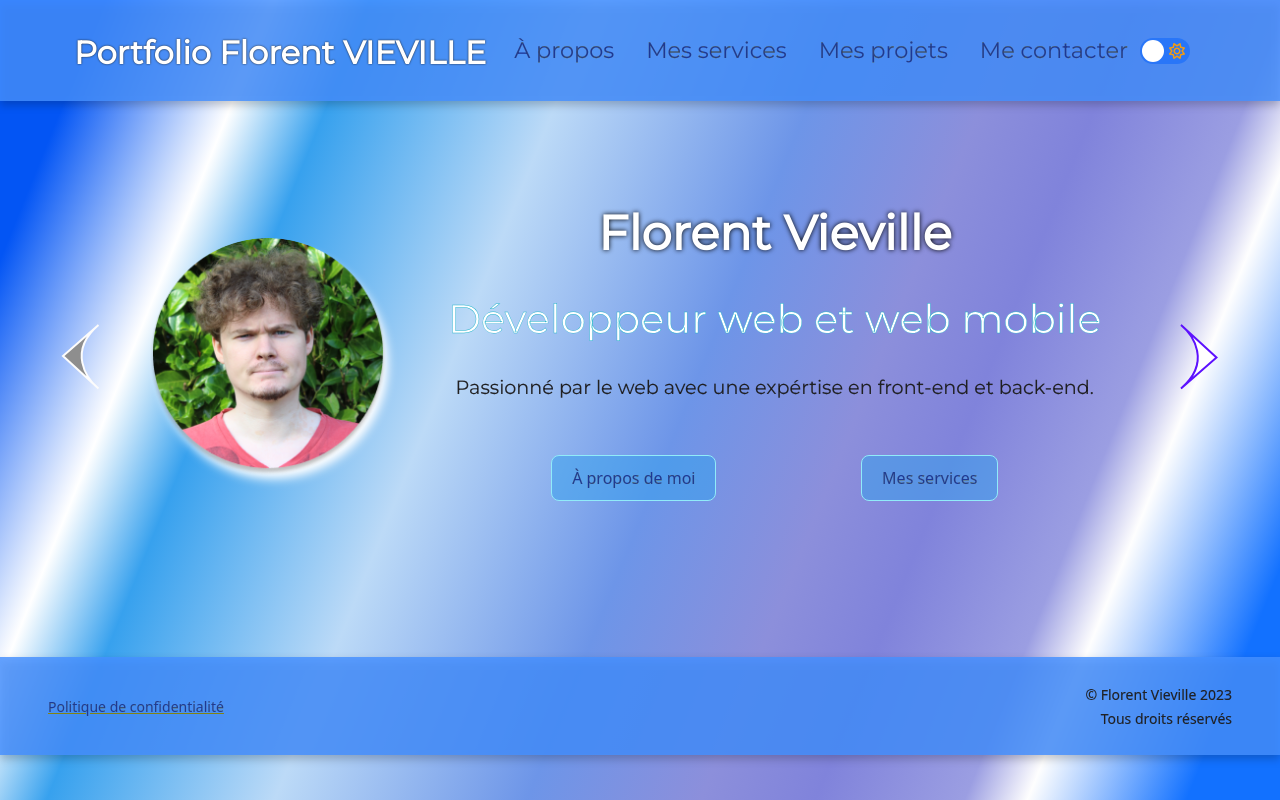
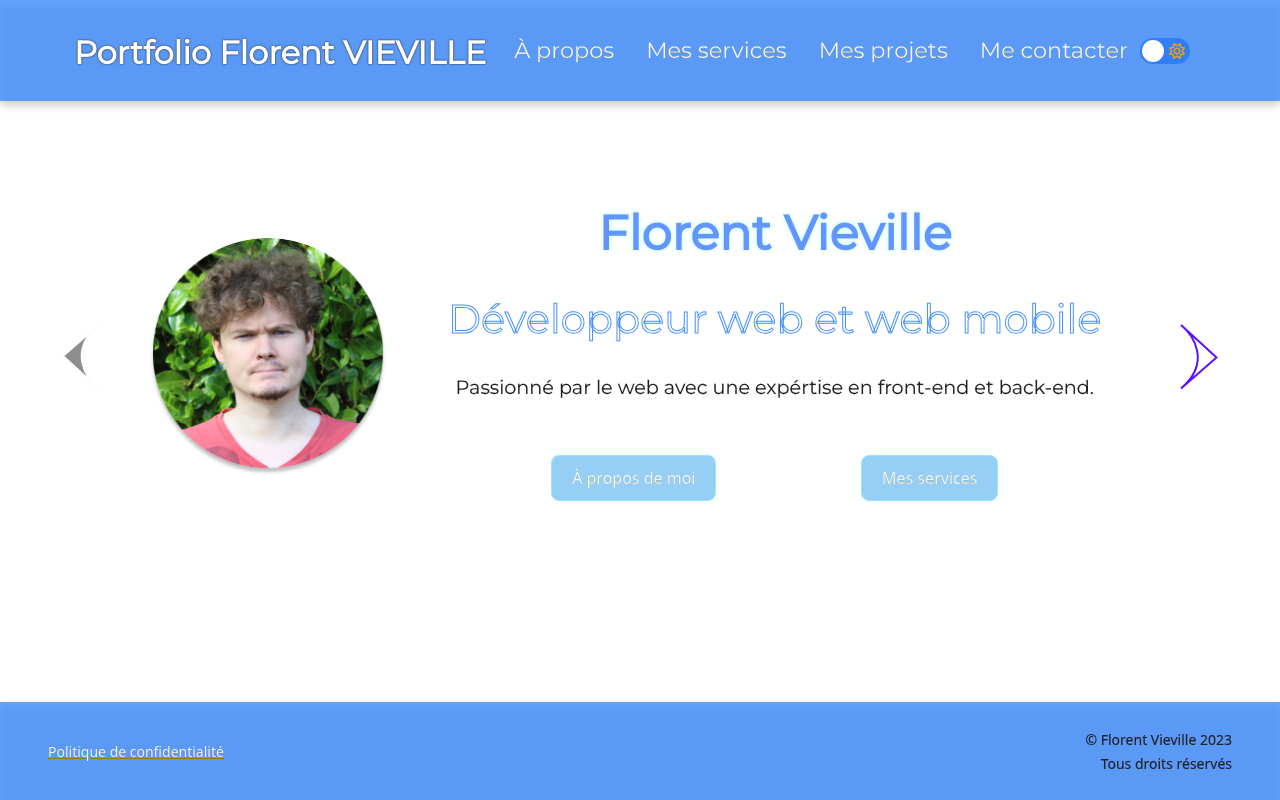
Before and after one commit to FlorentViel/porfolio, a Vue app: page / in a window 1280 px wide. Built offline with nearby package versions, Linux system fonts and the light colour scheme.

Commit message:
mise à jour site

```diff
--- a/front-end/src/assets/base.css
+++ b/front-end/src/assets/base.css
@@ -65,7 +65,7 @@
 
 
   .backgroundDark {
-    background: rgb(33, 7, 67);
+    background: rgb(31, 31, 31);
     /*background: linear-gradient(112deg, #0E236F 6.55%, #060D23 17.08%, #4610B9 23.07%, #2F4254 37.29%, #194FBE 53.04%, #502DB4 63.88%, #6368CF 71.02%, #070DAC 80.32%, #000 84.24%, #161493 94.18%);
     background: radial-gradient(ellipse, rgba(3,18,102,0.8290966044620973) 65%, rgb(54, 54, 118) 79% ,rgba(27, 27, 32, 1) 80%);
     background-image: linear-gradient(to top, rgba(3,18,102,0.8290966044620973) 91% ,rgba(27, 27, 32, 1) 92%);
@@ -99,13 +99,3 @@
 .slide-reverse-enter-to, .slide-reverse-leave {
   transform: translateX(0);
 }
-  @media (prefers-color-scheme: dark) {
-
-
-  }
-
-  @media (prefers-color-scheme: light) {
-    .backgroundLight {
-      background: linear-gradient(112deg, #0355F4 6.55%, #FFF 17.08%, #37A1EE 23.07%, #BCDAF7 37.29%, #6D95E8 53.04%, #8C8FDB 63.88%, #8083DB 71.02%, #9B9EE2 80.32%, #FEFEFE 84.24%, #1271FF 94.18%);
-    }
-  }
--- a/front-end/src/assets/global-text.css
+++ b/front-end/src/assets/global-text.css
@@ -7,7 +7,7 @@
 /* color white */
 
 :is(.h1-light, .navHomeLight.router-link-exact-active){
-  color: var(--white)!important;
+  color: #6395ff !important;
   font-weight: bold!important;
   -webkit-text-stroke: 0px !important;
 }
@@ -28,7 +28,7 @@
 }
 
 :is(.h2-light, .navHomeLight){
-  -webkit-text-stroke: 0.4px #1db1c8;
+  -webkit-text-stroke: 1px rgb(69, 144, 255);
 }
 
 :is(.text-color-light){
@@ -63,7 +63,7 @@
 }
 
 :is(.navTextLight, .footerTextLight){
-  color:#1d3797;
+  color:#f7f9fe;
   -webkit-text-stroke: 0.1px #83830f !important;
 
 }
@@ -86,7 +86,7 @@
 
   .h1-light{
     font-weight: bold!important;
-    text-shadow: 0 0 5px black;
+    text-shadow: 0 0 5px rgb(191, 254, 255);
     transition: .5s ease;
 
   }
@@ -103,15 +103,8 @@
 
    /* h2-style */
 
-   .h2-light {
-    -webkit-text-stroke: 0.4px #1db1c8 !important;
-    transition: .5s ease;
 
-  }
 
-  .h2-dark {
-    transition: .5s ease;
-  }
 
   .text-style {
     font-style: normal!important;
--- a/front-end/src/components/footer.vue
+++ b/front-end/src/components/footer.vue
@@ -47,7 +47,7 @@
     filter: drop-shadow(0px 4px 4px rgba(0, 0, 0, 0.25));
     bottom: 0;
     background-size: 100vw;
-    position: relative;
+    position: absolute;
 
 }
 
```
